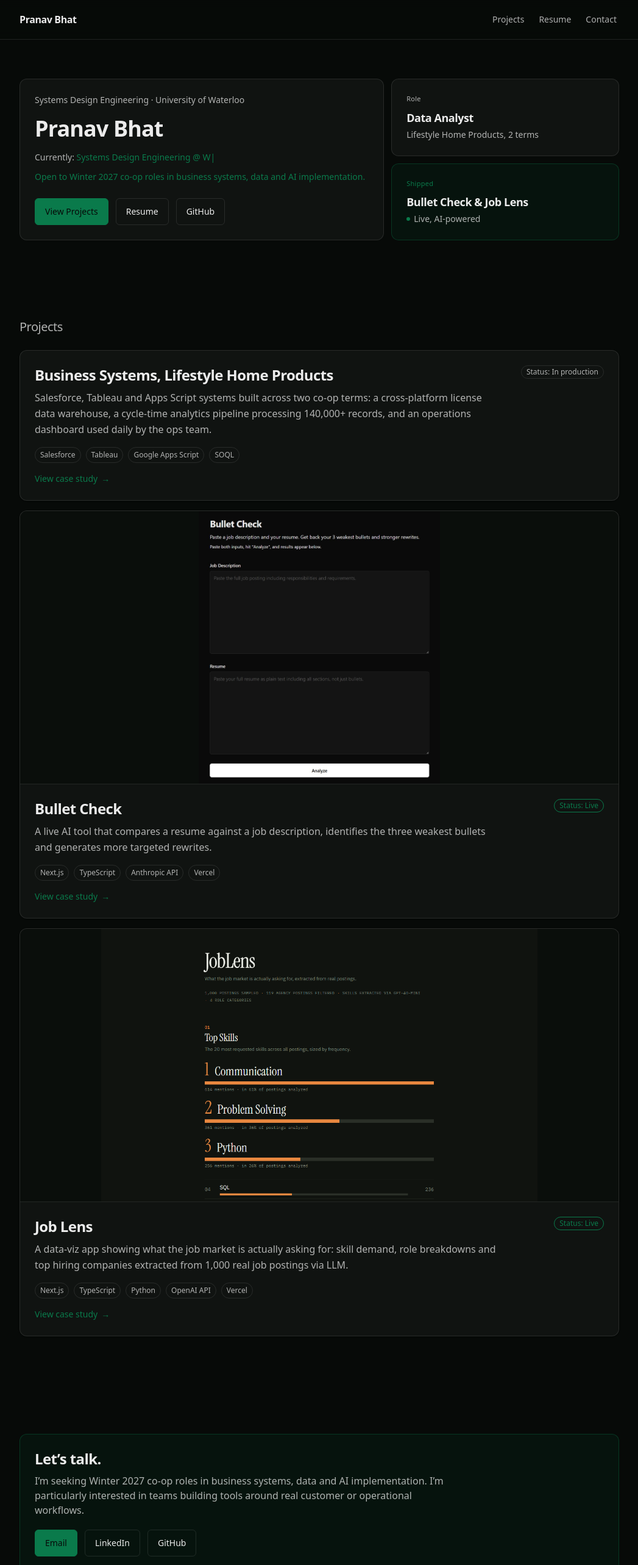
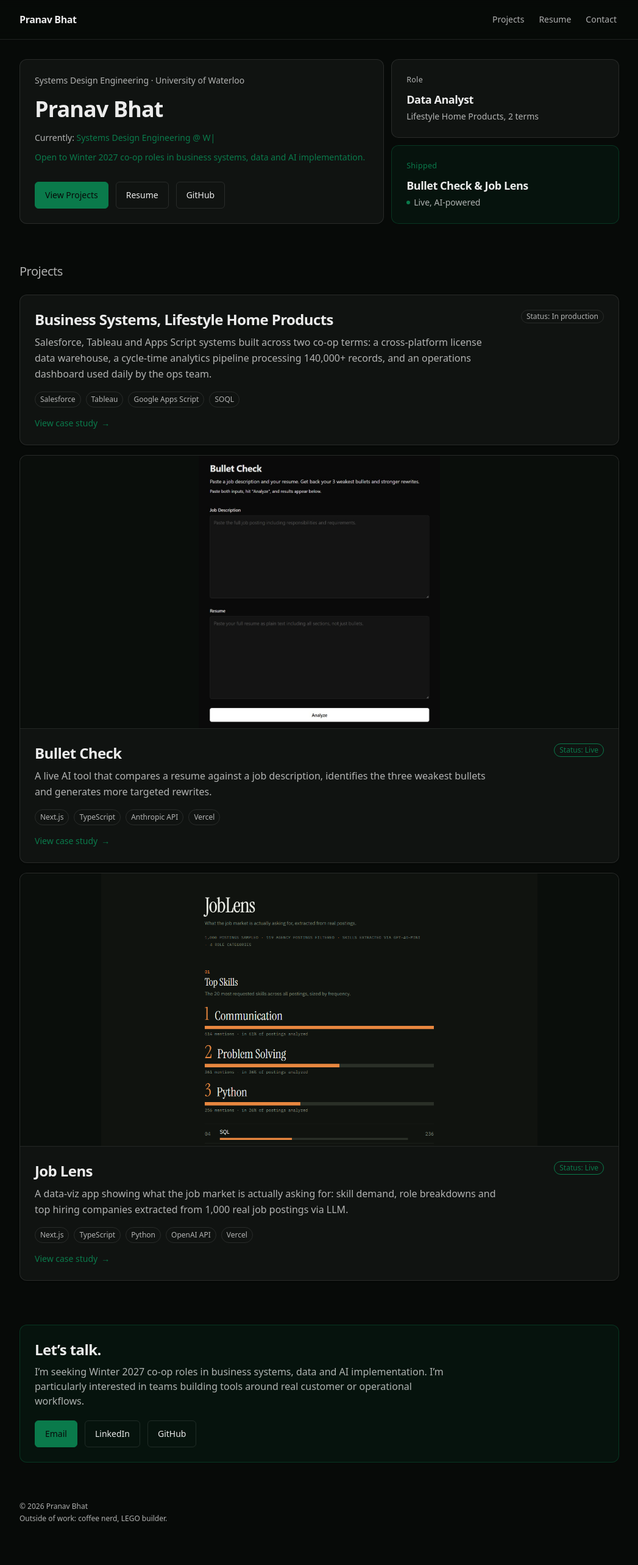
Before and after one commit to bhat-pranav/portfolio, a Next.js app: page / in a window 1280 px wide. Shown: the top 2566 px of the page at 61% size, without its empty margins (116-1163 px from the left). After the commit the page ends 2522 px from the top, so only its background shows below. Built offline with nearby package versions, Linux system fonts and the light colour scheme.

Commit message:
reduce spacing between sections & increase font size in cards

```diff
--- a/src/components/contact-section.tsx
+++ b/src/components/contact-section.tsx
@@ -4,7 +4,7 @@ export function ContactSection() {
   return (
     <section
       id="contact"
-      className="mx-auto max-w-5xl scroll-mt-24 px-5 py-20 sm:py-24"
+      className="mx-auto max-w-5xl scroll-mt-24 px-5 py-8 sm:py-10"
       aria-labelledby="contact-heading"
     >
       <div className="rounded-xl border border-[var(--accent-border)] bg-[var(--accent-soft)] p-6">
--- a/src/components/hero.tsx
+++ b/src/components/hero.tsx
@@ -7,7 +7,7 @@ export function Hero() {
 
   return (
     <section
-      className="mx-auto max-w-5xl px-5 py-14 sm:py-16"
+      className="mx-auto max-w-5xl px-5 py-6 sm:py-8"
       aria-labelledby="hero-heading"
     >
       <div className="grid gap-3 sm:grid-cols-[1.6fr_1fr] sm:grid-rows-2">
@@ -49,7 +49,7 @@ export function Hero() {
         </div>
 
         <div className="rounded-xl border border-[var(--border)] bg-[var(--panel)] p-6">
-          <p className="text-[11px] font-medium tracking-wide text-[var(--muted)]">Role</p>
+          <p className="text-[12.5px] font-medium tracking-wide text-[var(--muted)]">Role</p>
           <p className="mt-2 text-lg font-semibold tracking-tight">Data Analyst</p>
           <p className="mt-1 text-sm text-[var(--muted)]">
             Lifestyle Home Products, 2 terms
@@ -57,7 +57,7 @@ export function Hero() {
         </div>
 
         <div className="rounded-xl border border-[var(--accent-border)] bg-[var(--accent-soft)] p-6">
-          <p className="text-[11px] font-medium tracking-wide text-[var(--accent)]">Shipped</p>
+          <p className="text-[12.5px] font-medium tracking-wide text-[var(--accent)]">Shipped</p>
           <p className="mt-2 text-lg font-semibold tracking-tight">{shippedProjects}</p>
           <p className="mt-1 flex items-center gap-1.5 text-sm text-[var(--muted)]">
             <span aria-hidden="true" className="h-1.5 w-1.5 rounded-full bg-[var(--accent)]" />
--- a/src/components/projects-section.tsx
+++ b/src/components/projects-section.tsx
@@ -9,7 +9,7 @@ export function ProjectsSection() {
   return (
     <section
       id="projects"
-      className="mx-auto max-w-5xl scroll-mt-24 px-5 py-14 sm:py-16"
+      className="mx-auto max-w-5xl scroll-mt-24 px-5 py-6 sm:py-8"
       aria-labelledby="projects-heading"
     >
       <SectionHeader label="Projects" titleId="projects-heading" />
--- a/src/components/site-footer.tsx
+++ b/src/components/site-footer.tsx
@@ -1,6 +1,6 @@
 export function SiteFooter() {
   return (
-    <footer className="mx-auto max-w-5xl px-5 pt-10 pb-10 text-xs text-[var(--muted)]">
+    <footer className="mx-auto max-w-5xl px-5 pt-6 pb-6 text-xs text-[var(--muted)]">
       <p>© {new Date().getFullYear()} Pranav Bhat</p>
       <p className="mt-1">Outside of work: coffee nerd, LEGO builder.</p>
     </footer>
```
